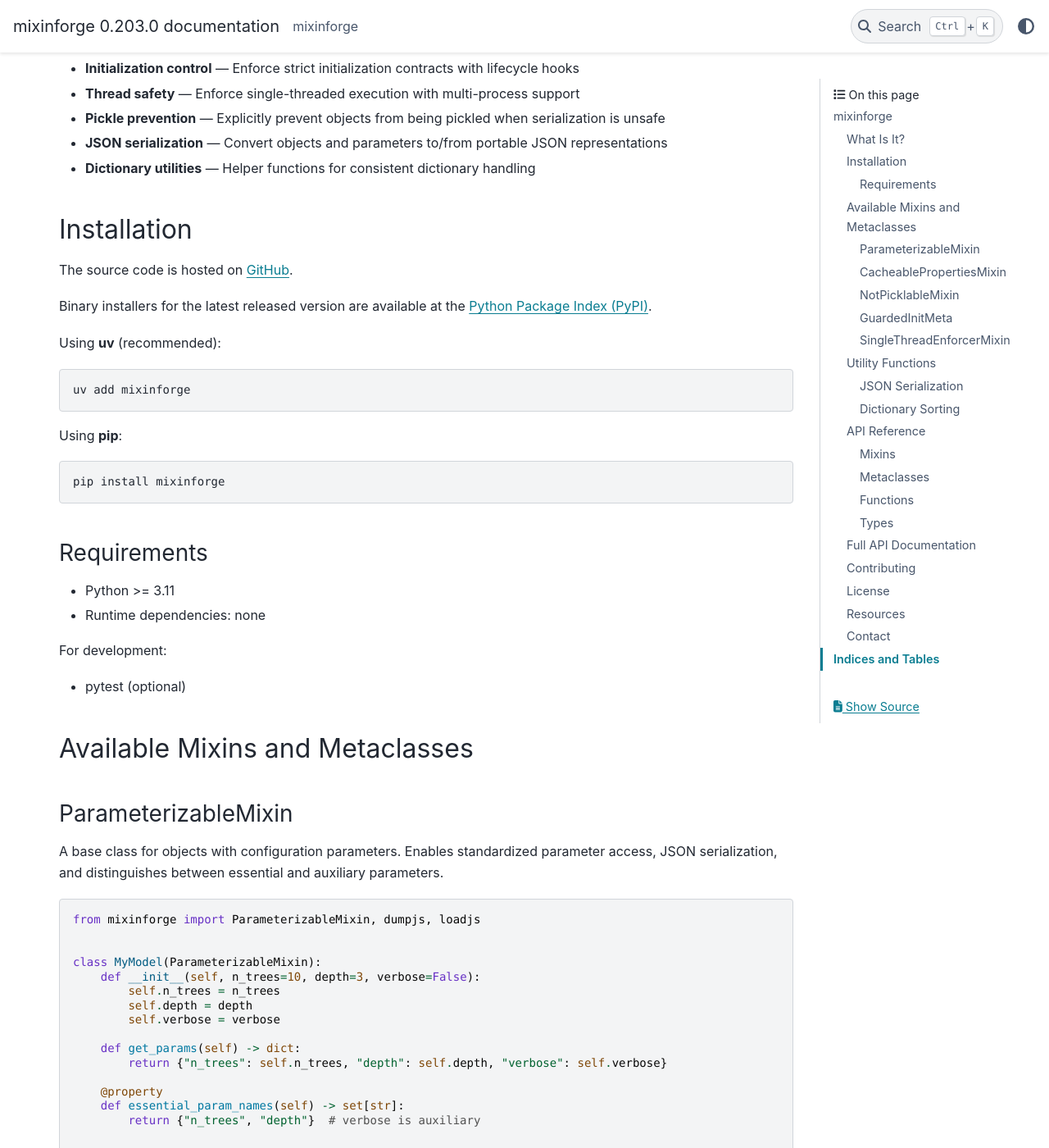
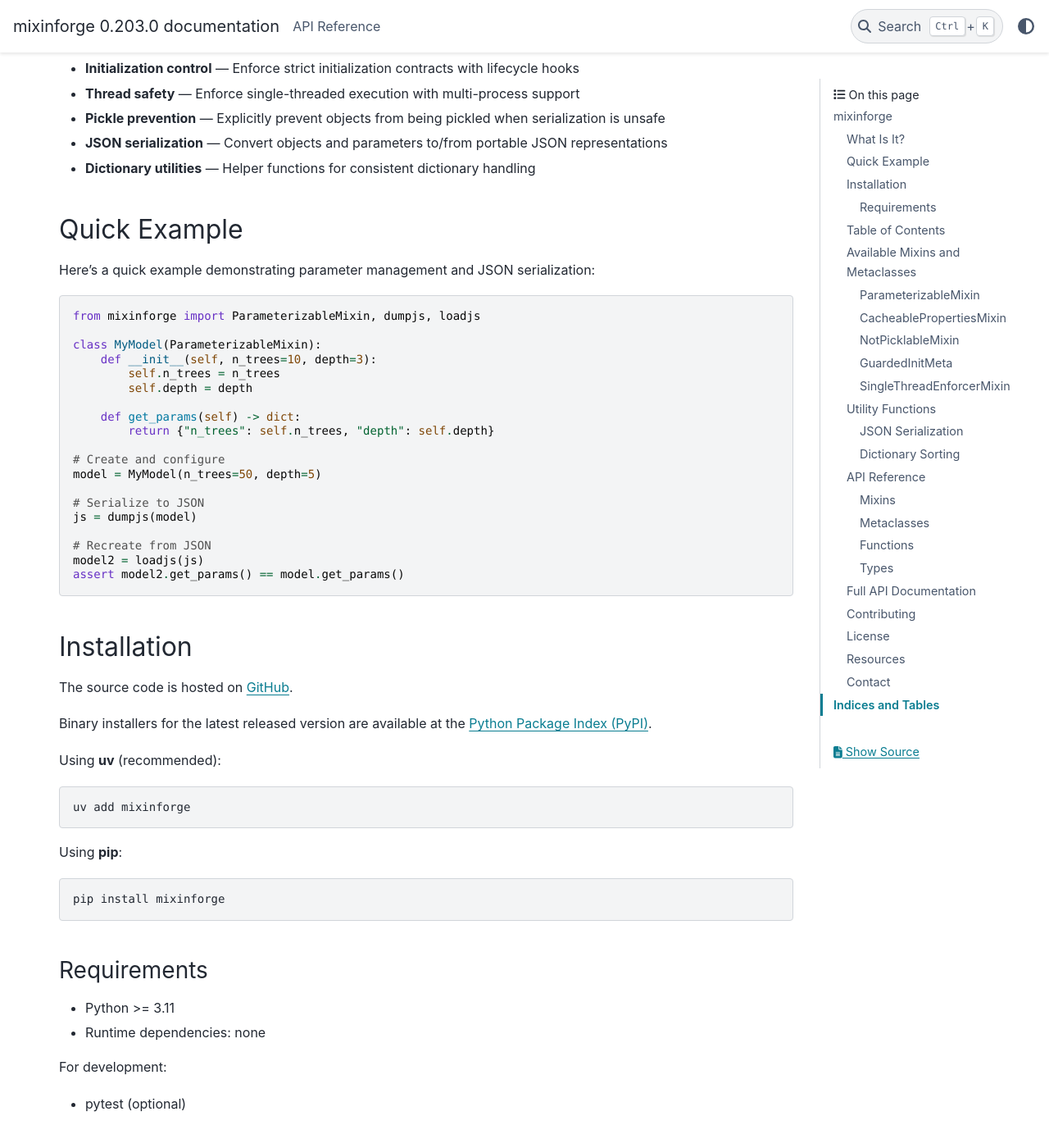
Before and after one commit to pythagoras-dev/parameterizable, a Sphinx documentation site: the page built from docs/source/index.rst, in a window 1280 px wide and 1400 px high, scrolled down 379 px. Shown: the whole window at 82% size. Built offline with Sphinx 7.4.7 and the PyData theme 0.15.4, drawn with Linux system fonts in a browser that asks for light colours; pages that are not in the unit, such as notebooks, are missing from menus; the version number is read from the project's files by our own code; some of the changed text lies outside the part shown.

Commit message:
DOC: Expand documentation with examples, table of contents, and API reference section

```diff
--- a/docs/source/api/modules.rst
+++ b/docs/source/api/modules.rst
@@ -1,5 +1,7 @@
-mixinforge
-==========
+API Reference
+=============
+
+Complete API documentation for all modules, classes, and functions.
 
 .. toctree::
    :maxdepth: 4
--- a/docs/source/index.rst
+++ b/docs/source/index.rst
@@ -29,7 +29,6 @@
    :target: https://sphinxcontrib-napoleon.readthedocs.io/en/latest/example_google.html
    :alt: Docstring Style: Google
 
-
 A collection of Python mixins and utilities for building robust, configurable classes.
 
 What Is It?
@@ -45,6 +44,33 @@
 * **Pickle prevention** — Explicitly prevent objects from being pickled when serialization is unsafe
 * **JSON serialization** — Convert objects and parameters to/from portable JSON representations
 * **Dictionary utilities** — Helper functions for consistent dictionary handling
+
+Quick Example
+-------------
+
+Here's a quick example demonstrating parameter management and JSON serialization:
+
+.. code-block:: python
+
+   from mixinforge import ParameterizableMixin, dumpjs, loadjs
+
+   class MyModel(ParameterizableMixin):
+       def __init__(self, n_trees=10, depth=3):
+           self.n_trees = n_trees
+           self.depth = depth
+
+       def get_params(self) -> dict:
+           return {"n_trees": self.n_trees, "depth": self.depth}
+
+   # Create and configure
+   model = MyModel(n_trees=50, depth=5)
+
+   # Serialize to JSON
+   js = dumpjs(model)
+
+   # Recreate from JSON
+   model2 = loadjs(js)
+   assert model2.get_params() == model.get_params()
 
 Installation
 ------------
@@ -75,6 +101,13 @@
 For development:
 
 * pytest (optional)
+
+Table of Contents
+-----------------
+
+.. contents::
+   :local:
+   :depth: 2
 
 Available Mixins and Metaclasses
 --------------------------------
```
Also changed, not shown: readthedocs.md (+11 -0 lines).
